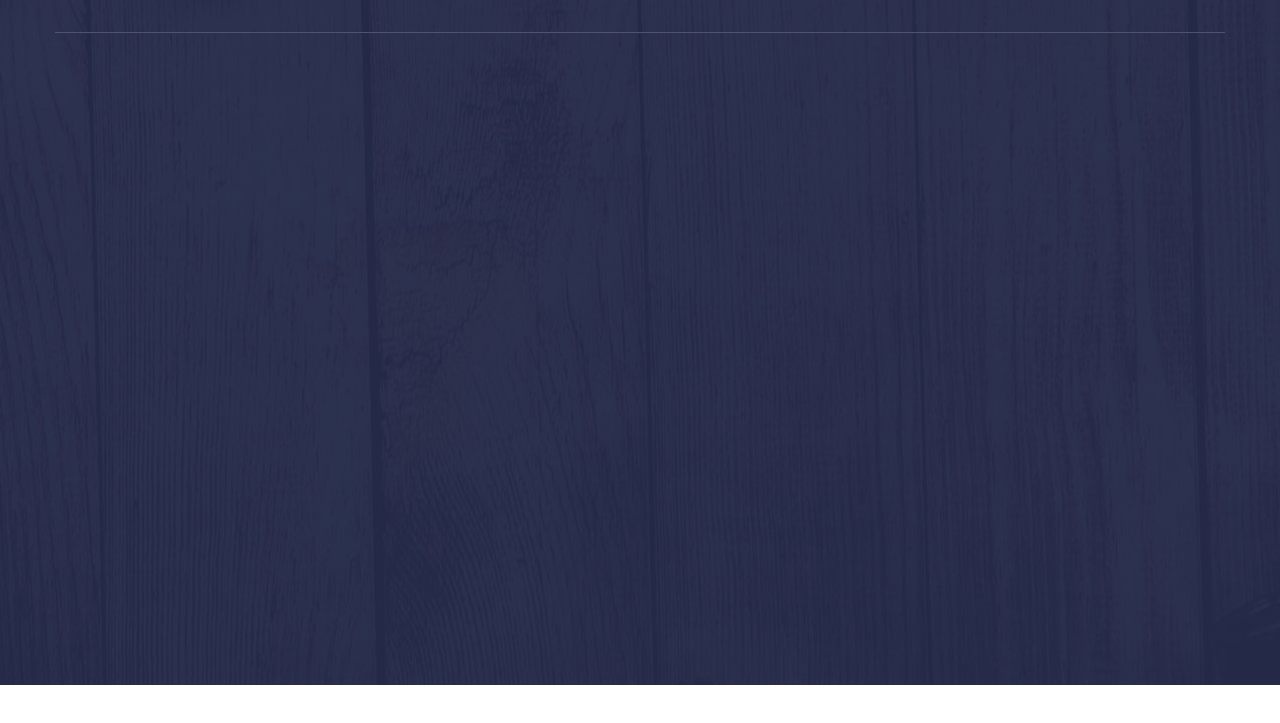
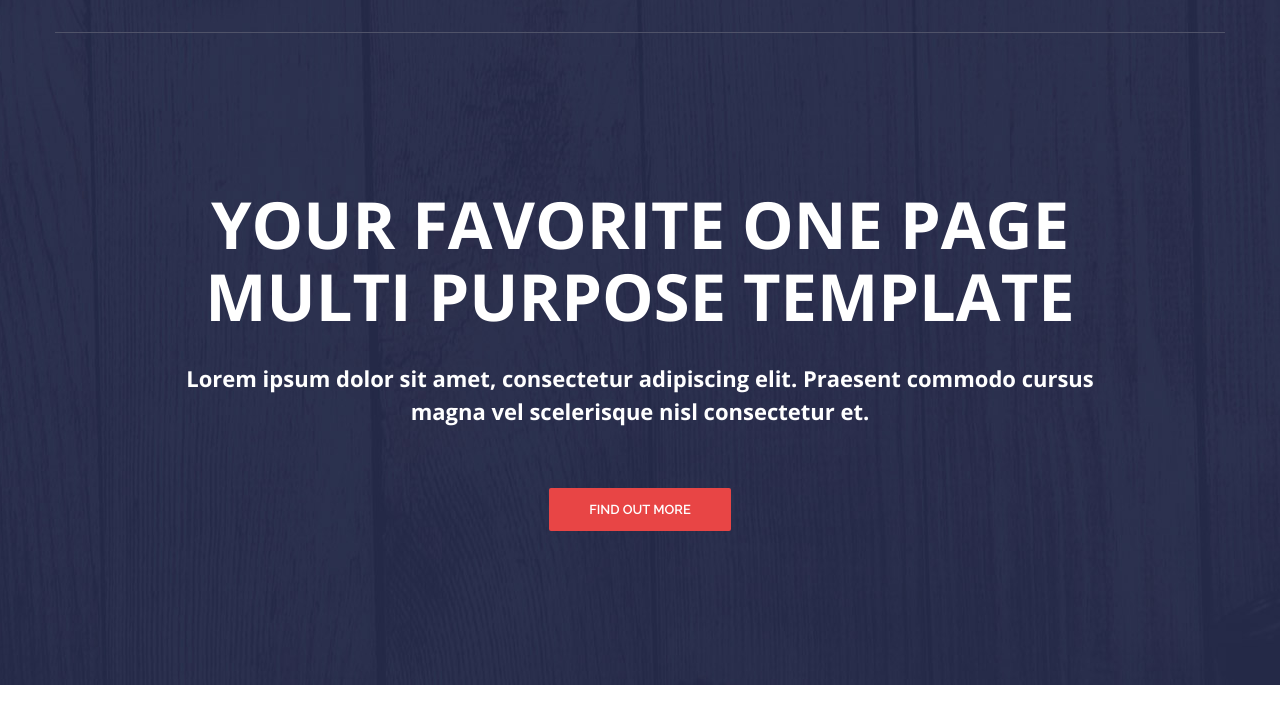
Before and after one commit to BDN-91/Active_Box_test_progect, a plain HTML site: page index.html in a window 1280 px wide. Shown: the part 65-788 px from the top of the page. Drawn offline with nearby package versions, Linux system fonts and the light colour scheme.

Commit message:
Block Intro

```diff
--- a/index.html
+++ b/index.html
@@ -29,8 +29,14 @@
 
     <div class="intro">
         <div class="container">
-
-        </div>
-    </div>
+            <div class="intro__inner">
+                <h1 class="intro__title">Your Favorite One Page
+                Multi Purpose Template</h1>
+                <h2 class="intro__subtitle">Lorem ipsum dolor sit amet, consectetur adipiscing elit. Praesent commodo cursus magna
+                    vel scelerisque nisl consectetur et.</h2>
+                <a class="btn btn--red" href="#">Find Out More</a>
+            </div>
+        </div><!--/container-->
+    </div><!--/intro-->
 </body>
 </html>
--- a/style.css
+++ b/style.css
@@ -4,6 +4,7 @@ body {
     font-family: 'Raleway', sans-serif;
     font-size: 14px;
     color: #6c7279;
+    -webkit-font-smoothing: antialiased;
 
     background-color: #FFF;
 }
@@ -28,6 +29,7 @@ body {
 
 .header {
     width: 100%;
+    height: 100px;
 
     position: absolute;
     top: 0;
@@ -46,6 +48,13 @@ body {
     border-bottom: 1px solid #505369;
 }
 
+h1, h2, h3, h4, h5, h6 {
+    margin: 0;
+}
+
+p {
+    margin: 0 0 10px;
+}
 
 /*--Nav--
 ========================*/
@@ -81,16 +90,78 @@ body {
 
 .intro {
     height: 750px;
+    padding-top: 100px;
+
+    display: flex;
+    flex-direction: column;
+    justify-content: center;
 
     background: #31344e url(./IMG/intro-bg.jpg) center no-repeat;
     background-size: cover;
 }
 
+.intro__inner {
+    width: 100%;
+    max-width: 970px;
+    margin: 0 auto;
+    text-align: center;
+
+    color: #FFF;
+}
 
 
+.intro__title {
+    margin: 0 0 30px;
+
+    font-family: 'Open Sans', sans-serif;
+    font-size: 65px;
+    line-height: 1.1;
+    font-weight: bold;
+    text-transform: uppercase;
 
 
+}
 
+.intro__subtitle {
+    margin: 0 0 60px;
+
+    font-family: 'Open Sans', sans-serif;
+    font-size: 22px;
+    line-height: 1.5;
+    font-weight: 300;
+
+}
+
+/*--Button--
+========================*/
+
+.btn {
+    display: inline-block;
+    vertical-align: top;
+
+    font-family: 'Raleway', sans-serif;
+
+    font-size: 13px;
+    color: #FFF;
+    font-weight: 600;
+    text-transform: uppercase;
+    text-decoration: none;
+
+    padding: 14px 40px;
+    border-radius: 2px;
+    border: 0;
+    cursor: pointer;
+
+    transition: background .1s linear;
+}
+
+.btn--red {
+    background-color: #e84545;
+}
+
+.btn--red:hover {
+    background-color: #dd3434;
+}
 
 
 
```
